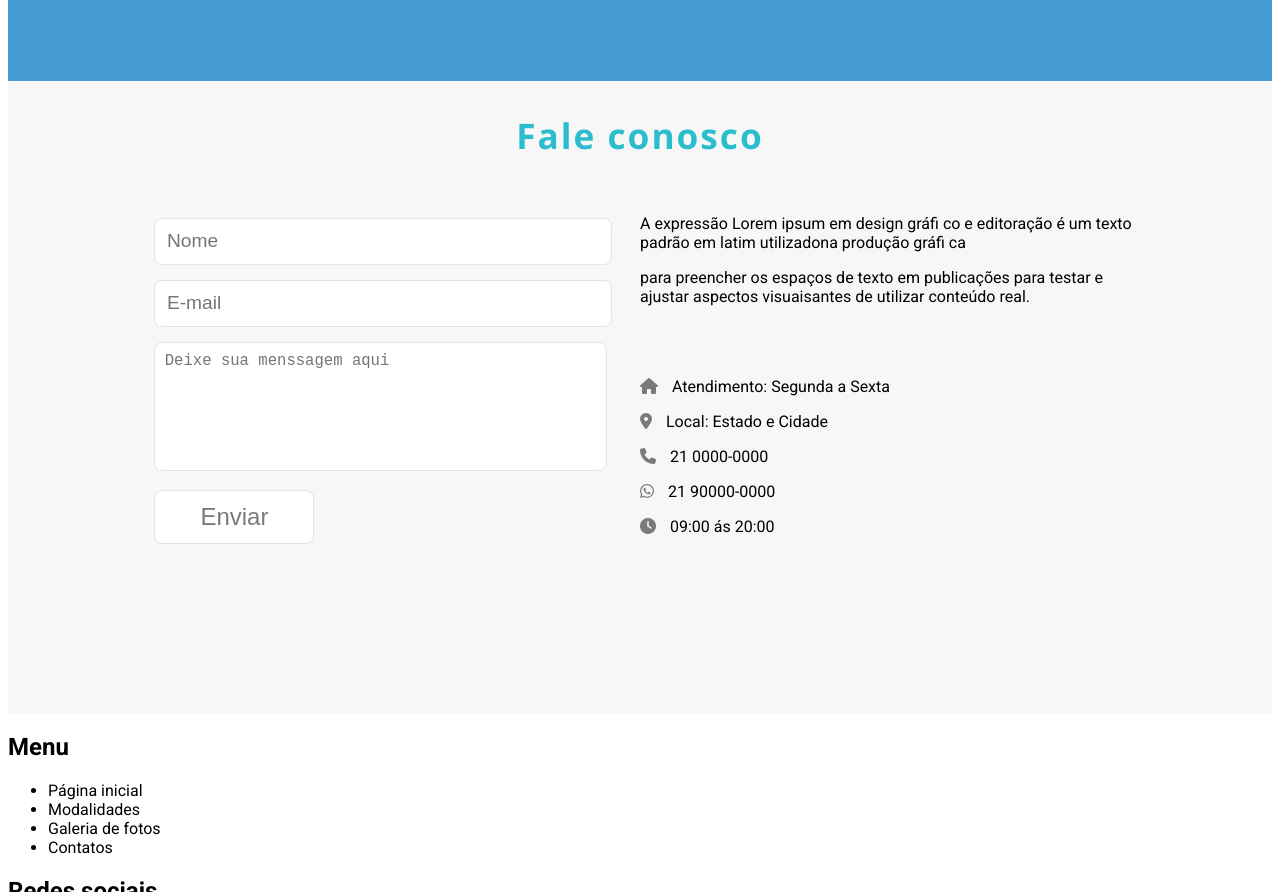
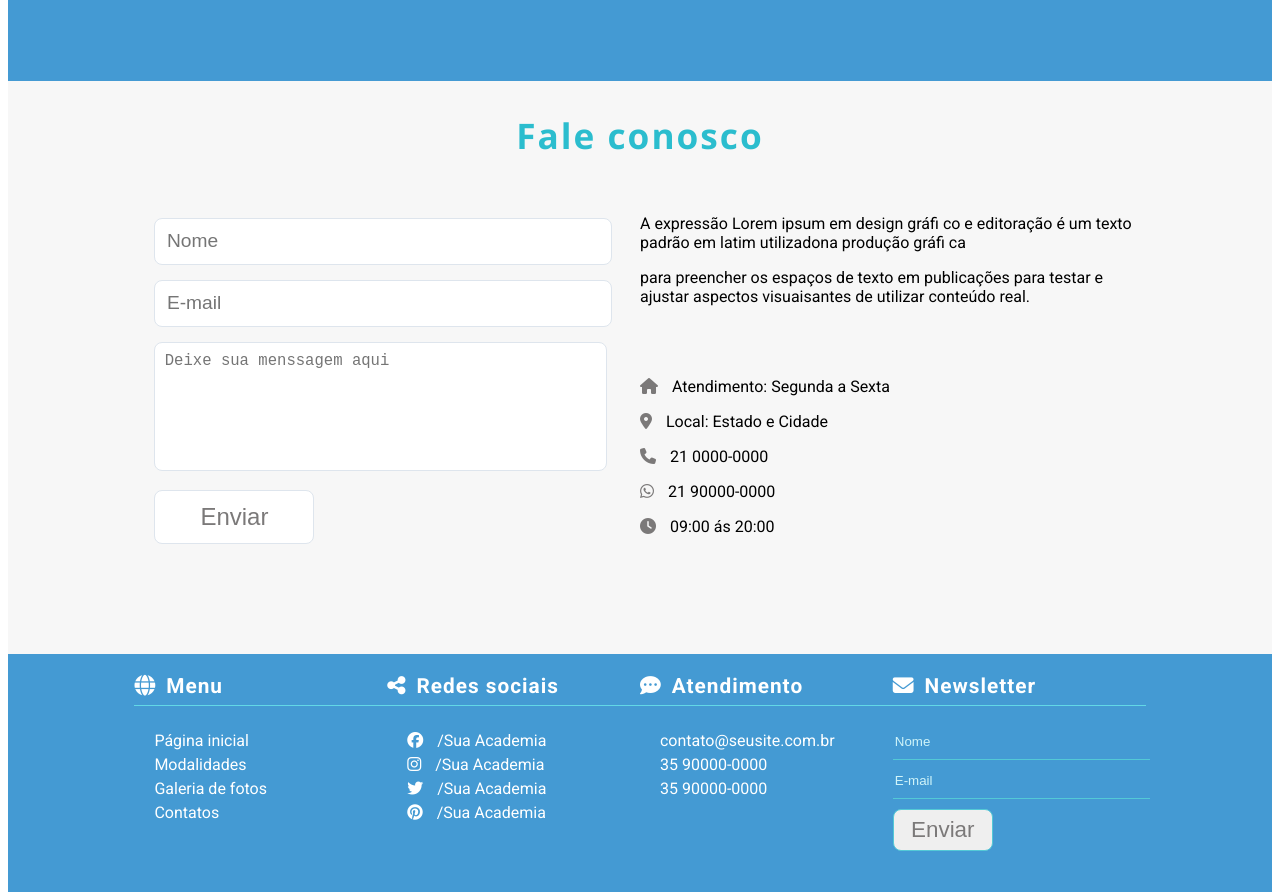
Before and after one commit to raylanderson/projeto14, a plain HTML site: page index.html in a window 1280 px wide. Shown: the part 1908-2800 px from the top of the page. Drawn offline with nearby package versions, Linux system fonts and the light colour scheme.

Commit message:
terminado

```diff
--- a/css/contact.css
+++ b/css/contact.css
@@ -5,7 +5,7 @@
     display: flex;
     flex-wrap: wrap;
     justify-content: space-between;
-    padding-bottom: 150px;
+    padding-bottom: 90px;
 }
 
 .title-body {
--- /dev/null
+++ b/css/footer.css
@@ -0,0 +1,73 @@
+footer {
+    flex-wrap: wrap;
+}
+
+.list-footer {
+    width: 25%;
+    padding-top: 20px;
+}
+
+.title-footer {
+    border-bottom: 1px solid #62d8e6;
+    color: #fff;
+    font-size: 1.3em;
+    font-weight: 600;
+    letter-spacing: 1px;
+    margin-bottom: 25px;
+}
+
+.title-footer i {
+    padding-bottom: 10px;
+    padding-right: 10px;
+}
+
+.list-footer ul li {
+    color: #fff;
+    list-style-type: none;
+    padding-bottom: 5px;
+    margin-left: -20px;
+}
+
+.list-footer ul li i {
+    padding-right: 10px;
+}
+
+.list-footer ul li a:hover {
+    color: #4b4545;
+    transition: 0.4s;
+}
+
+.list-footer ul li a {
+    color: #fff;
+    text-decoration: none;
+}
+
+/* FORMULARIO */
+.effect-line {
+    background: transparent;
+    width: 100%;
+    padding-bottom: 10px;
+    margin-bottom: 10px;
+    color: white;
+    outline: none;
+    border: 0;
+    border-bottom: 1px solid #53c9d6;
+}
+
+.effect-line::placeholder {
+    color: #cff4f9;
+}
+
+.btn-enviar {
+    width: 100px;
+    color: #7b7979;
+    border: 1px #53c9d6 solid;
+    border-radius: 8px;
+    padding: 0.3em 0em;
+    font-size: 1.4em;
+    cursor: pointer;
+}
+
+.btn-enviar:hover {
+    background-color: #0e356b;
+}
--- a/css/header.css
+++ b/css/header.css
@@ -7,6 +7,7 @@ header {
 
 .top-menu {
     display: flex;
+    flex-wrap: wrap;
     justify-content: space-between;
 }
 
--- /dev/null
+++ b/css/media.css
@@ -0,0 +1,48 @@
+@media screen and (max-width: 600px) {
+    header {
+        padding-left: 0;
+        padding-right: 0;
+    }
+
+    header nav div {
+        width: 100%;
+    }
+
+    header nav img {
+        width: 200px;
+        align-items: center;
+        padding-left: 35%;
+    }
+
+    .menu {
+        padding-left: 5px;
+    }
+
+    .menu li {
+        width: 95%;
+        margin-top: 0;
+    }
+
+    /* BANNER */
+
+    .banner .desc h1 {
+        font-size: 40pt;
+    }
+
+    /* gallery */
+    .gallery {
+        justify-content: center;
+    }
+
+    .formulario {
+        width: 100%;
+    }
+
+    .info {
+        width: 100%;
+    }
+
+    .list-footer {
+        width: 100%;
+    }
+}
--- a/index.html
+++ b/index.html
@@ -16,6 +16,9 @@
     <link rel="stylesheet" href="css/body.css">
     <link rel="stylesheet" href="css/contact.css">
     <link rel="stylesheet" href="css/header.css">
+
+    <link rel="stylesheet" href="css/footer.css">
+    <link rel="stylesheet" href="css/media.css">
 
     <title>Academia</title>
 </head>
@@ -152,42 +155,44 @@
         </section>
     </main>
 
-    <footer>
-        <article>
-            <h1>Menu</h1>
+    <footer class="container-dark">
+        <article class="list-footer">
+            <div class="title-footer"><i class="fa-solid fa-globe"></i>Menu</div>
             <ul>
-                <li>Página inicial</li>
-                <li>Modalidades</li>
-                <li>Galeria de fotos</li>
-                <li>Contatos</li>
+                <li><a href="#">Página inicial</a></li>
+                <li><a href="#">Modalidades</a></li>
+                <li><a href="#">Galeria de fotos</a></li>
+                <li><a href="#">Contatos</a></li>
             </ul>
         </article>
 
-        <article>
-            <h1>Redes sociais</h1>
+        <article class="list-footer">
+            <div class="title-footer"><i class="fa-solid fa-share-nodes"></i>Redes sociais</div>
             <ul>
-                <li>Sua Academia</li>
-                <li>Sua Academia</li>
-                <li>Sua Academia</li>
-                <li>Sua Academia</li>
+                <li><i class="fa-brands fa-facebook"></i><a href="#"> /Sua Academia</a></li>
+                <li><i class="fa-brands fa-instagram"></i><a href="#"> /Sua Academia</a></li>
+                <li><i class="fa-brands fa-twitter"></i><a href="#"> /Sua Academia</a></li>
+                <li><i class="fa-brands fa-pinterest"></i><a href="#"> /Sua Academia</a></li>
             </ul>
         </article>
 
-        <article>
-            <h1>Atendimento</h1>
+        <article class="list-footer">
+            <div class="title-footer"><i class="fa-solid fa-comment-dots"></i>Atendimento</div>
             <ul>
-                <li>contato@seusite.com.br</li>
-                <li>35 90000-0000</li>
-                <li>35 90000-0000</li>
+                <li><a href="">contato@seusite.com.br</a></li>
+                <li><a href="">35 90000-0000</a></li>
+                <li><a href="">35 90000-0000</a></li>
             </ul>
         </article>
 
-        <article>
-            <h1>Newsletter</h1>
-            <form>
-                <input type="text" placeholder="Nome">
-                <input type="email" placeholder="E-mail">
-                <button>Enviar</button>
+        <article class="list-footer">
+            <div class="title-footer"><i class="fa-solid fa-envelope"></i>Newsletter</div>
+
+            <h1></h1>
+            <form class="my-form">
+                <input class="effect-line" type="text" aria-label="nome Usuário" placeholder="Nome">
+                <input class="effect-line" type="email" aria-label="email Usuário" placeholder="E-mail">
+                <button class="btn-enviar">Enviar</button>
             </form>
         </article>
     </footer>
```
